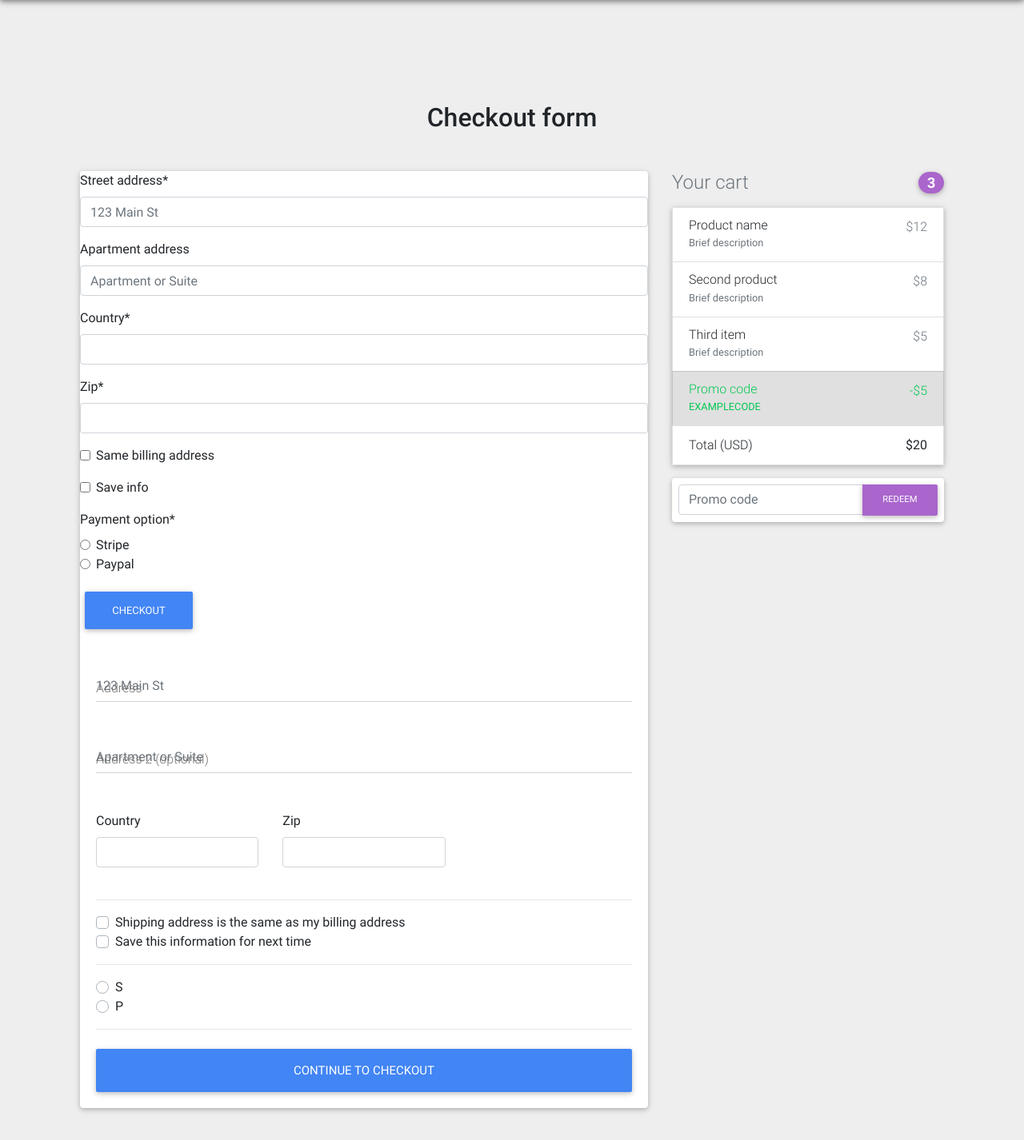
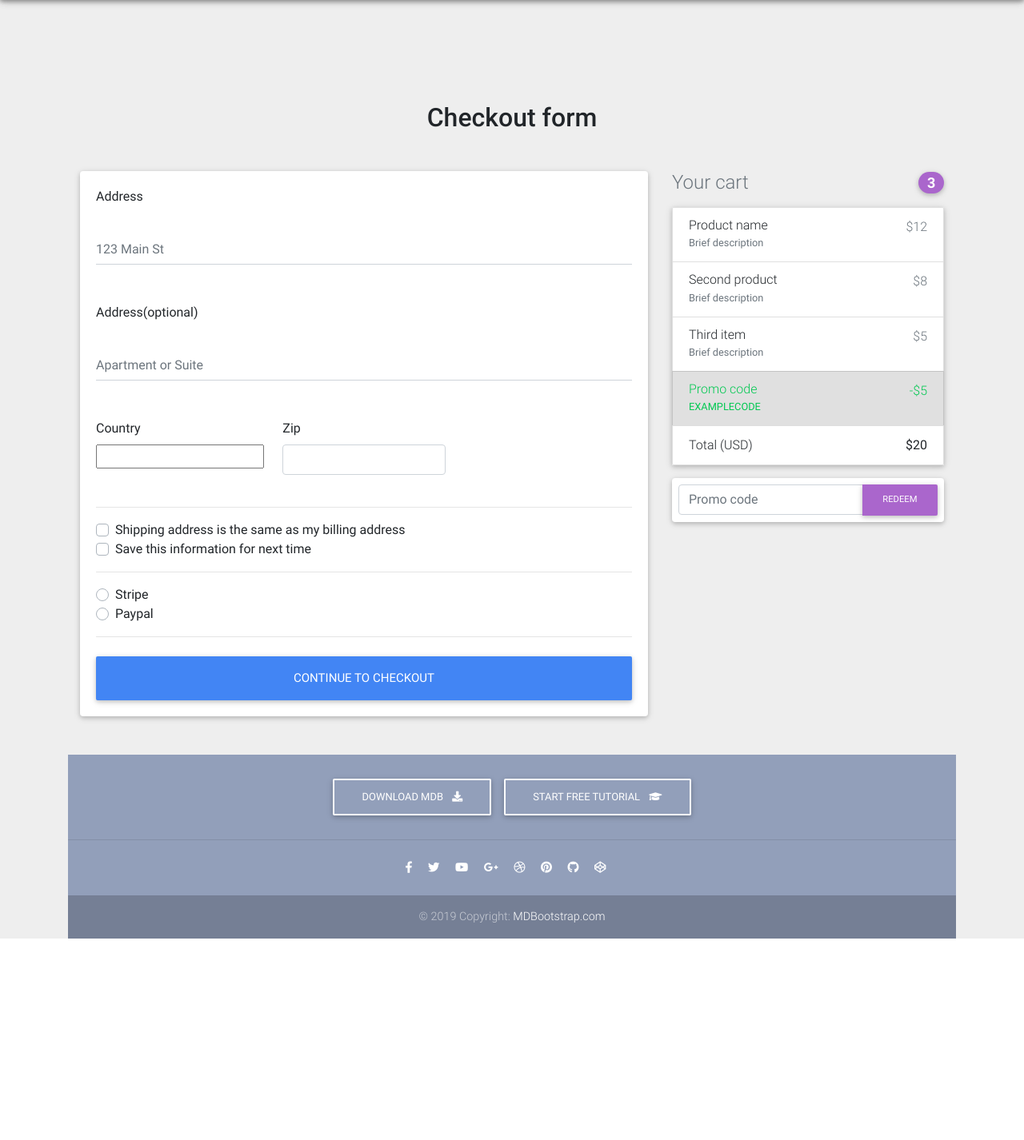
Before and after one commit to JawadArman96/e-Commerce-site, a Django app: page /checkout/ in a window 1280 px wide. Shown: the part 64-1490 px from the top of the page at 80% size. After the commit the page ends 1238 px from the top, so only its background shows below. Run offline with Django 3.2, Linux system fonts and the light colour scheme; some libraries are stand-ins or nearby versions.

Commit message:
Fix issues in templates and corresponding forms

```diff
--- a/core/forms.py
+++ b/core/forms.py
@@ -3,26 +3,28 @@
 from django_countries.widgets import CountrySelectWidget
 
 PAYMENT_CHOICES = (
-    ('S', 'Stripe'),
-    ('P', 'Paypal')
+    ('Stripe', 'Stripe'),
+    ('Paypal', 'Paypal')
 )
 
 
 class CheckoutForm(forms.Form):
     street_address = forms.CharField(widget=forms.TextInput(attrs={
+        'class': 'form-control',
         'placeholder': '123 Main St'
     }))
-    apartment_address = forms.CharField(required=False, widget=forms.TextInput(attrs={
+    apartment_address = forms.CharField(widget=forms.TextInput(attrs={
+        'class': 'form-control',
         'placeholder': 'Apartment or Suite'
     }))
-    country = CountryField(blank_label="(select country)").formfield(
+    country = CountryField(blank_label="Choose...").formfield(
         widget=CountrySelectWidget(attrs={
-            'class': 'custom-select d-block w-100',
-            'id': 'zip'
+            'class': 'custom-select d-block w-100',  # 'custom-select d-block w-100',
         })
     )
     zip = forms.CharField(widget=forms.TextInput(attrs={
-        'class': 'form-control'
+        'class': 'form-control',
+        'id': 'zip'
     }))
     same_billing_address = forms.BooleanField(required=False)  # widget=forms.CheckboxInput()
     save_info = forms.BooleanField(required=False)  # widget=forms.CheckboxInput()
--- a/templates/checkout-page.html
+++ b/templates/checkout-page.html
@@ -83,51 +83,39 @@
           <!--Card-->
           <div class="card">
 
-            <!--Checkout button-->
-            <form>
-              {% csrf_token %}
-              {{ form|crispy }}
-              <button class='btn btn-primary' type='submit' > Checkout </button>
-            </form>
-
             <!--Card content-->
             <form method="POST" class="card-body">
               {% csrf_token %}
               <!--Grid row-->
 
               <!--address-->
+              <label for="address" class="">Address</label>
               <div class="md-form mb-5">
-                <!--<input type="text" id="address" class="form-control" placeholder="                    1234 Main St">-->
                 {{ form.street_address }}
-                <label for="address" class="">Address</label>
               </div>
 
               <!--address-2-->
+              <label for="address-2" class="">Address(optional)</label>
               <div class="md-form mb-5">
-                <!--<input type="text" id="address-2" class="form-control" placeholder="                                        Apartment or suite">-->
                 {{ form.apartment_address }}
-                <label for="address-2" class="">Address 2 (optional)</label>
               </div>
 
               <!--Grid row-->
               <div class="row">
 
                 <!--Grid column-->
-                <div class="col-lg-4 col-md-12 mb-4">
+                <div class="col-lg-4 col-md-12 mb-4" >
 
                   <label for="country">Country</label>
-<!--                  <select class="custom-select d-block w-100" id="country" required>-->
-<!--                    <option value="">Choose...</option>-->
-<!--                    <option>United States</option>-->
-<!--                  </select>-->
                    {{ form.country }}
                   <div class="invalid-feedback">
                     Please select a valid country.
                   </div>
 
                 </div>
-                <div class="col-lg-4 col-md-6 mb-4">
 
+
+                <div class="col-lg-4 col-md-6 mb-4" id="zip">
                   <label for="zip">Zip</label>
                   <!--<input type="text" class="form-control" id="zip" placeholder="" required>-->
                   {{ form.zip }}
@@ -142,7 +130,6 @@
               <!--Grid row-->
 
               <hr>
-
                 <div class="custom-control custom-checkbox">
                   <input {% if form.same_billing_address.value %} checked {% endif %} type="checkbox" class="custom-control-input" name="same_billing_address" id="same-address">
                   <!--{{ form.same_billing_address }}-->
@@ -165,7 +152,7 @@
                 {% endfor %}
               </div>
               <hr class="mb-4">
-              <button class="btn btn-primary btn-lg btn-block" type="submit">Continue to checkout</button>
+              <button class="btn btn-primary btn-lg btn-block" type="submit"  >Continue to checkout</button>
 
             </form>
 
```
Lines whose indentation alone changed are shown as unchanged.
